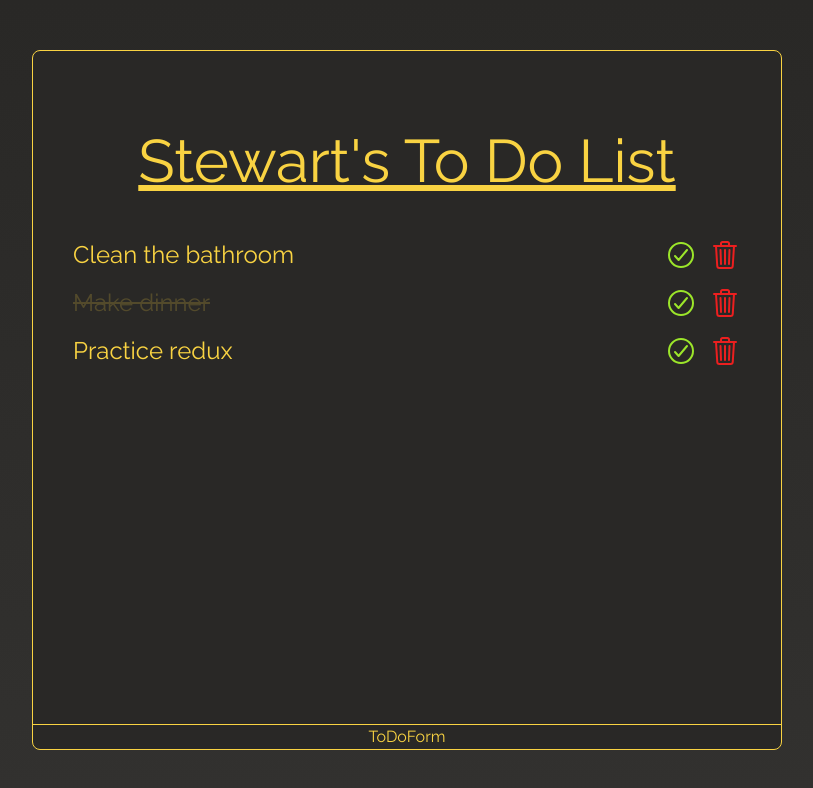
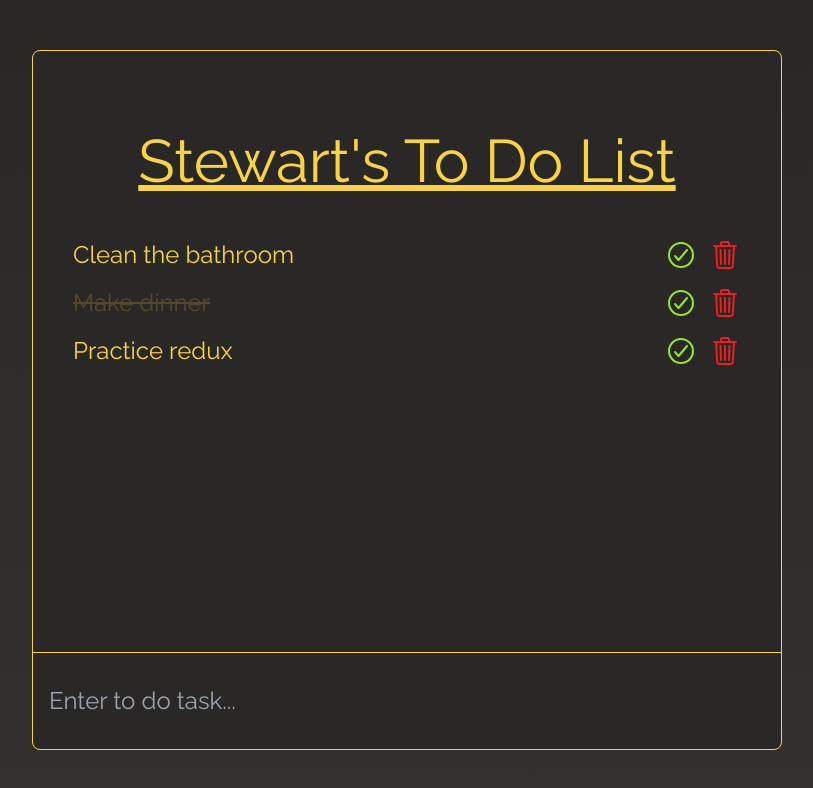
Before and after one commit to Stewie154/Redux-To-Do-List, a React (Create React App) app: page / in a window 1280 px wide. Shown: the top 788 px of the page, without its empty margins (233-1046 px from the left). Built offline with nearby package versions, Linux system fonts and the light colour scheme.

Commit message:
styled form input

```diff
--- a/src/components/to-do-form/ToDoForm.js
+++ b/src/components/to-do-form/ToDoForm.js
@@ -1,9 +1,15 @@
 import React from 'react'
 
 const ToDoForm = () => {
-  return (
-    <div className="absolute bottom-0 left-0 w-full border-t border-color-secondary">ToDoForm</div>
-  )
+	return (
+		<form className="absolute bottom-0 left-0 w-full py-8 px-4 border-t border-color-secondary">
+			<input
+				type="text"
+				placeholder="Enter to do task..."
+				className="w-full bg-transparent border-0 text-lg md:text-2xl focus:outline-0"
+			/>
+		</form>
+	)
 }
 
 export default ToDoForm
```
